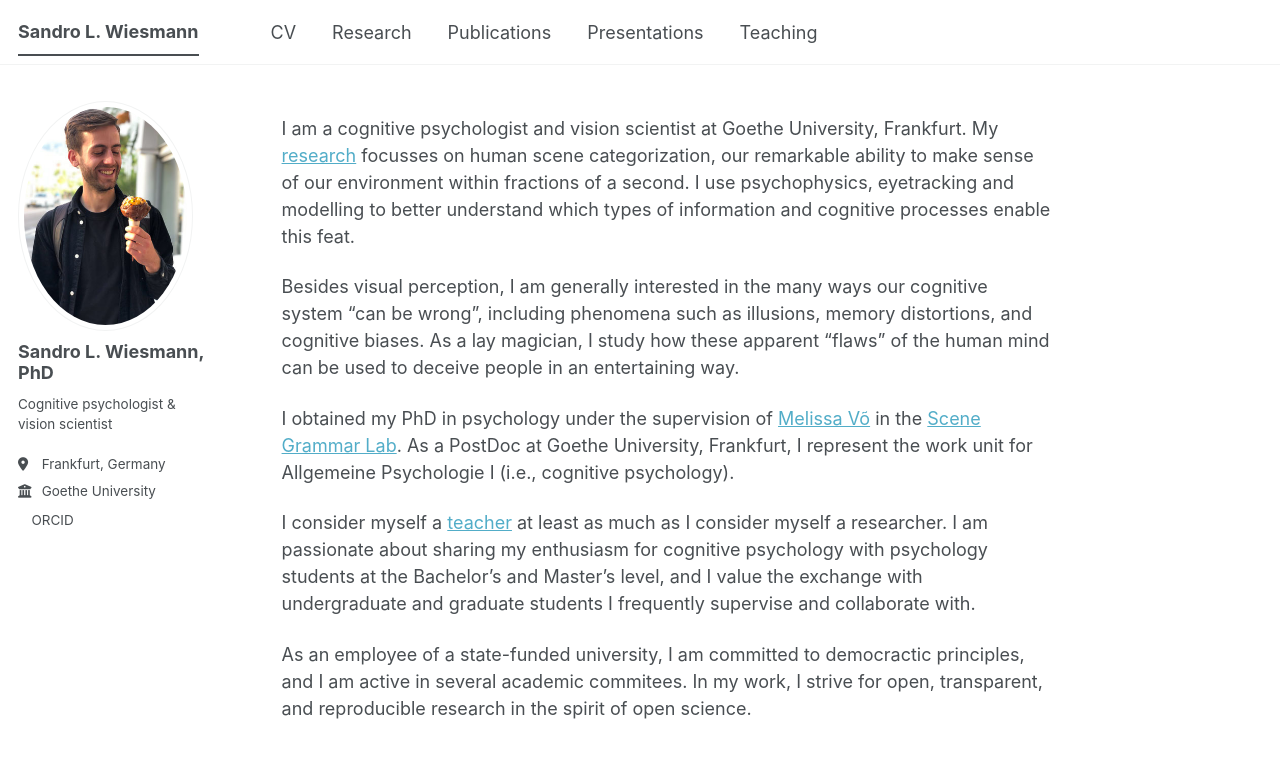
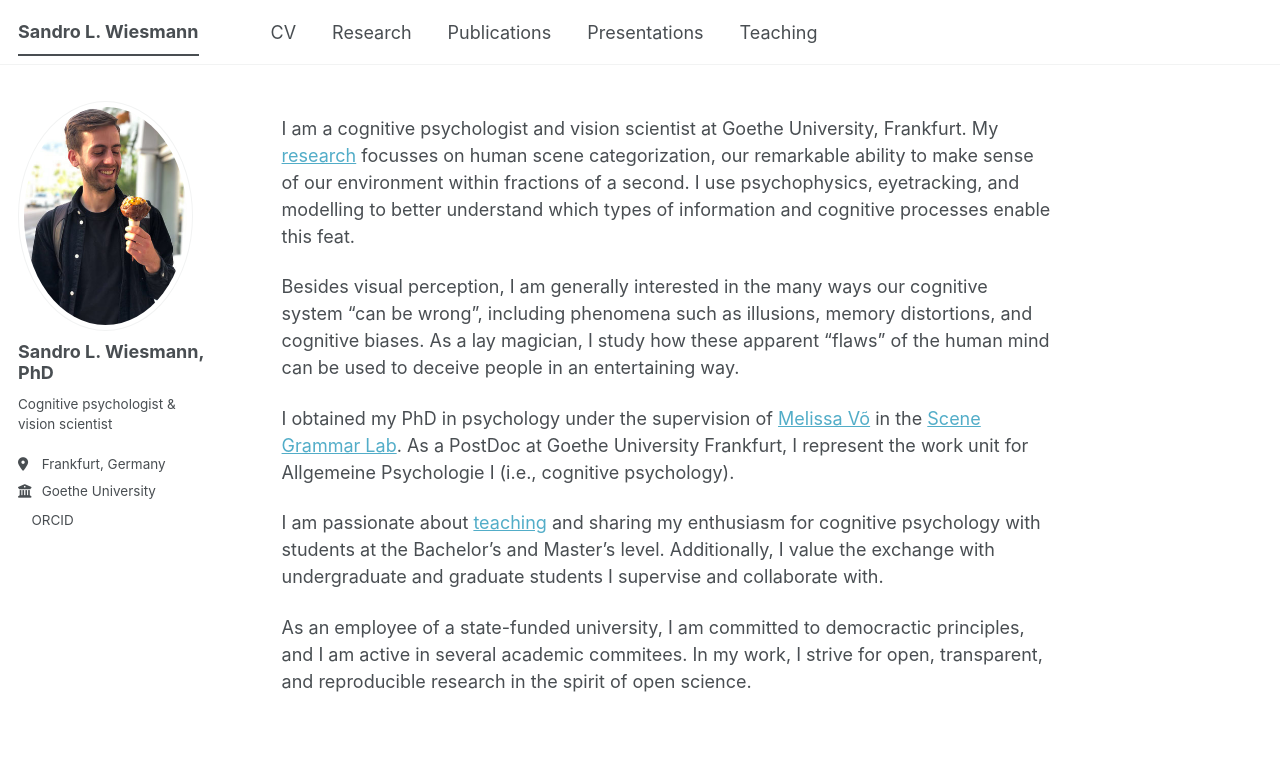
Before and after one commit to sandrowiesmann/sandrowiesmann.github.io, a Jekyll site: the page built from _pages/about.md, in a window 1280 px wide and 937 px high. Shown: the top 758 px of the window. Built offline with Jekyll 4.4.1, drawn with Linux system fonts in a browser that asks for light colours; a script bundle is joined from its source files by our own code; a style sheet for code colours, icons or effects is not loaded.

Commit message:
Refine text in about.md for clarity and grammar
Corrected punctuation and improved clarity in the text.

```diff
--- a/_pages/about.md
+++ b/_pages/about.md
@@ -7,12 +7,12 @@ redirect_from:
   - /about.html
 ---
 
-I am a cognitive psychologist and vision scientist at Goethe University, Frankfurt. My [research](/research) focusses on human scene categorization, our remarkable ability to make sense of our environment within fractions of a second. I use psychophysics, eyetracking and modelling to better understand which types of information and cognitive processes enable this feat.
+I am a cognitive psychologist and vision scientist at Goethe University, Frankfurt. My [research](/research) focusses on human scene categorization, our remarkable ability to make sense of our environment within fractions of a second. I use psychophysics, eyetracking, and modelling to better understand which types of information and cognitive processes enable this feat.
 
 Besides visual perception, I am generally interested in the many ways our cognitive system "can be wrong", including phenomena such as illusions, memory distortions, and cognitive biases. As a lay magician, I study how these apparent "flaws" of the human mind can be used to deceive people in an entertaining way.
 
-I obtained my PhD in psychology under the supervision of [Melissa Võ](https://www.mcn.uni-muenchen.de/members/regular/vo/index.html) in the [Scene Grammar Lab](https://www.scenegrammarlab.com/). As a PostDoc at Goethe University, Frankfurt, I represent the work unit for Allgemeine Psychologie I (i.e., cognitive psychology).
+I obtained my PhD in psychology under the supervision of [Melissa Võ](https://www.mcn.uni-muenchen.de/members/regular/vo/index.html) in the [Scene Grammar Lab](https://www.scenegrammarlab.com/). As a PostDoc at Goethe University Frankfurt, I represent the work unit for Allgemeine Psychologie I (i.e., cognitive psychology).
 
-I consider myself a [teacher](/teaching) at least as much as I consider myself a researcher. I am passionate about sharing my enthusiasm for cognitive psychology with psychology students at the Bachelor's and Master's level, and I value the exchange with undergraduate and graduate students I frequently supervise and collaborate with.
+I am passionate about [teaching](/teaching) and sharing my enthusiasm for cognitive psychology with students at the Bachelor's and Master's level. Additionally, I value the exchange with undergraduate and graduate students I supervise and collaborate with.
 
 As an employee of a state-funded university, I am committed to democractic principles, and I am active in several academic commitees. In my work, I strive for open, transparent, and reproducible research in the spirit of open science.
```
